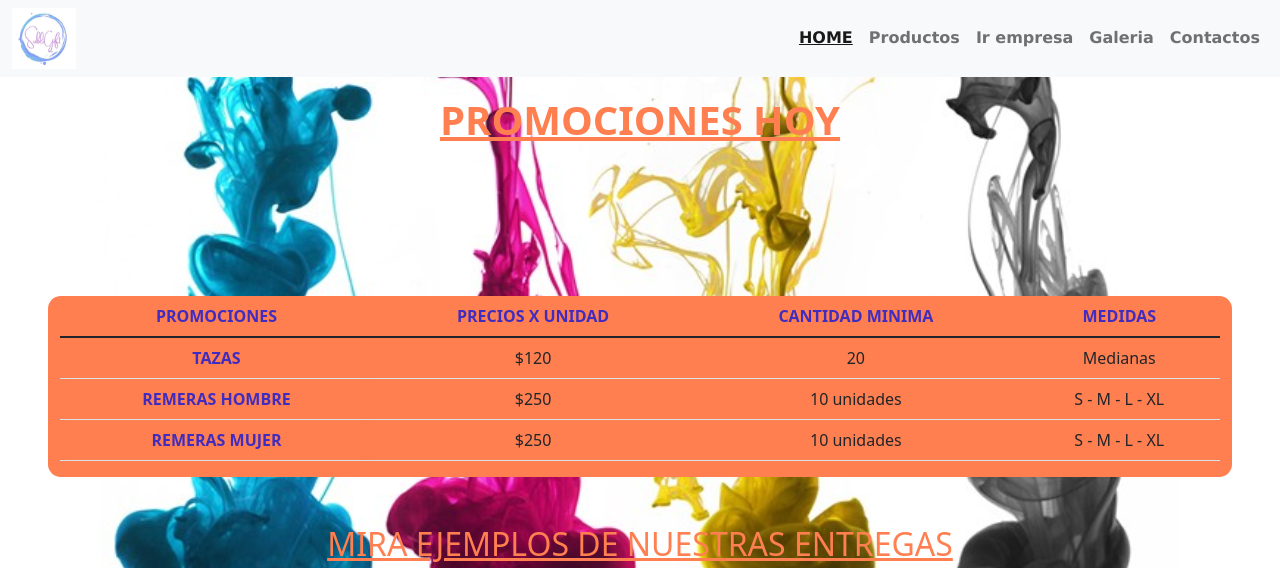
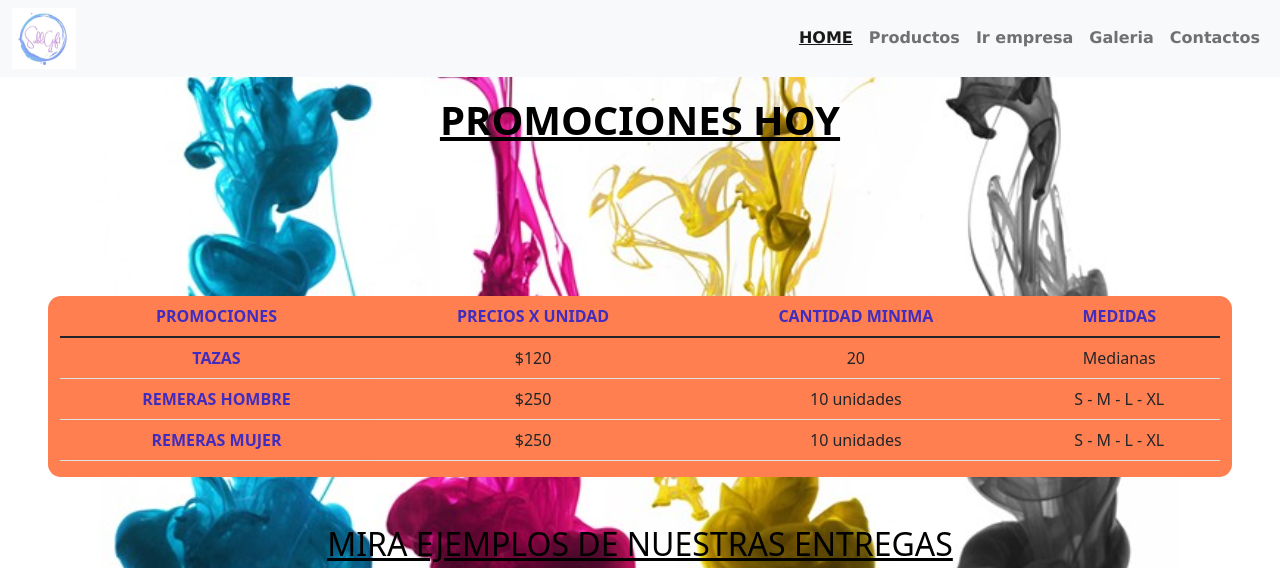
Before and after one commit to gaguero86/Subligift, a website: page index.html in a window 1280 px wide. Shown: the top 568 px of the page. Drawn offline with nearby package versions, Linux system fonts and the light colour scheme; files that its build step writes are made by us from their sources; grey boxes are pictures that could not be loaded.

Commit message:
color texto

```diff
--- a/SCSS/estilos.scss
+++ b/SCSS/estilos.scss
@@ -26,7 +26,7 @@
     text-transform: uppercase;
 }
 .titulo {
-    color: $color_fondo;
+    color: black;
     text-align: center;
 }
 .titulo__tipo {
```
